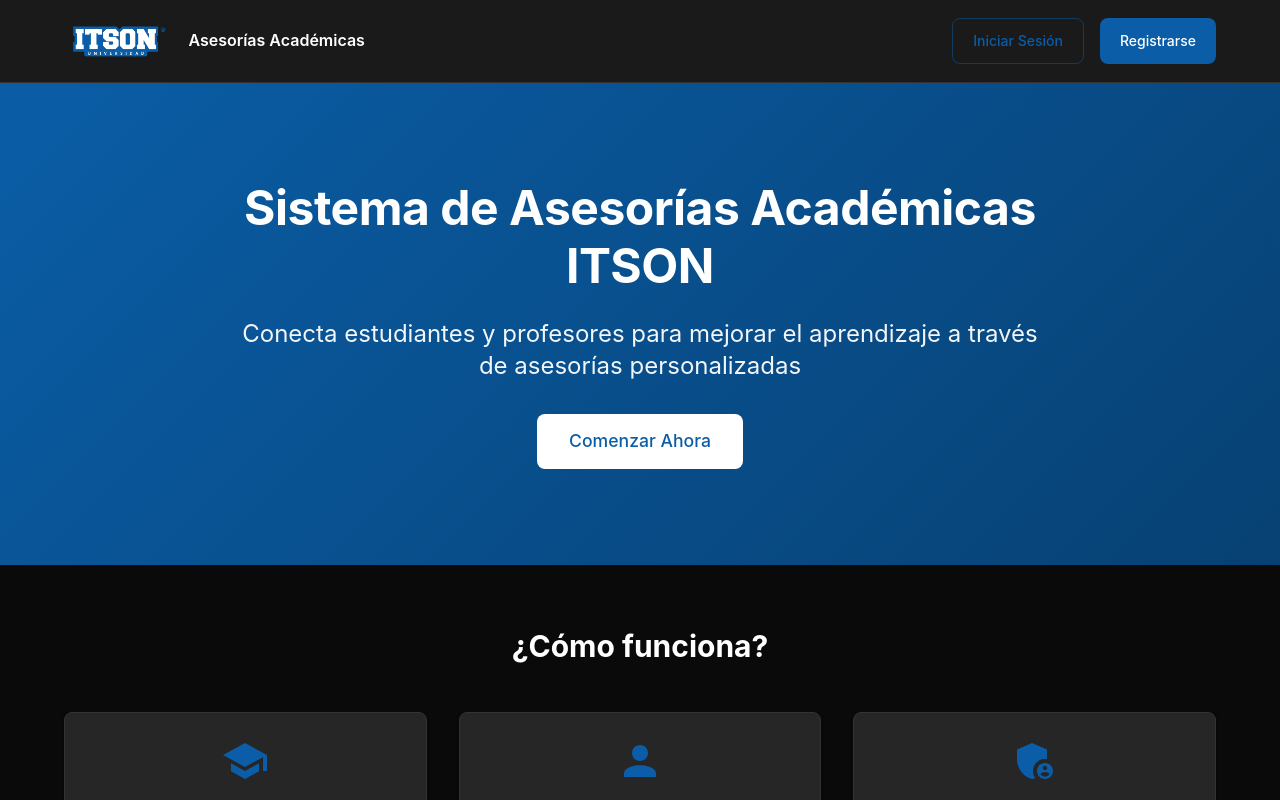
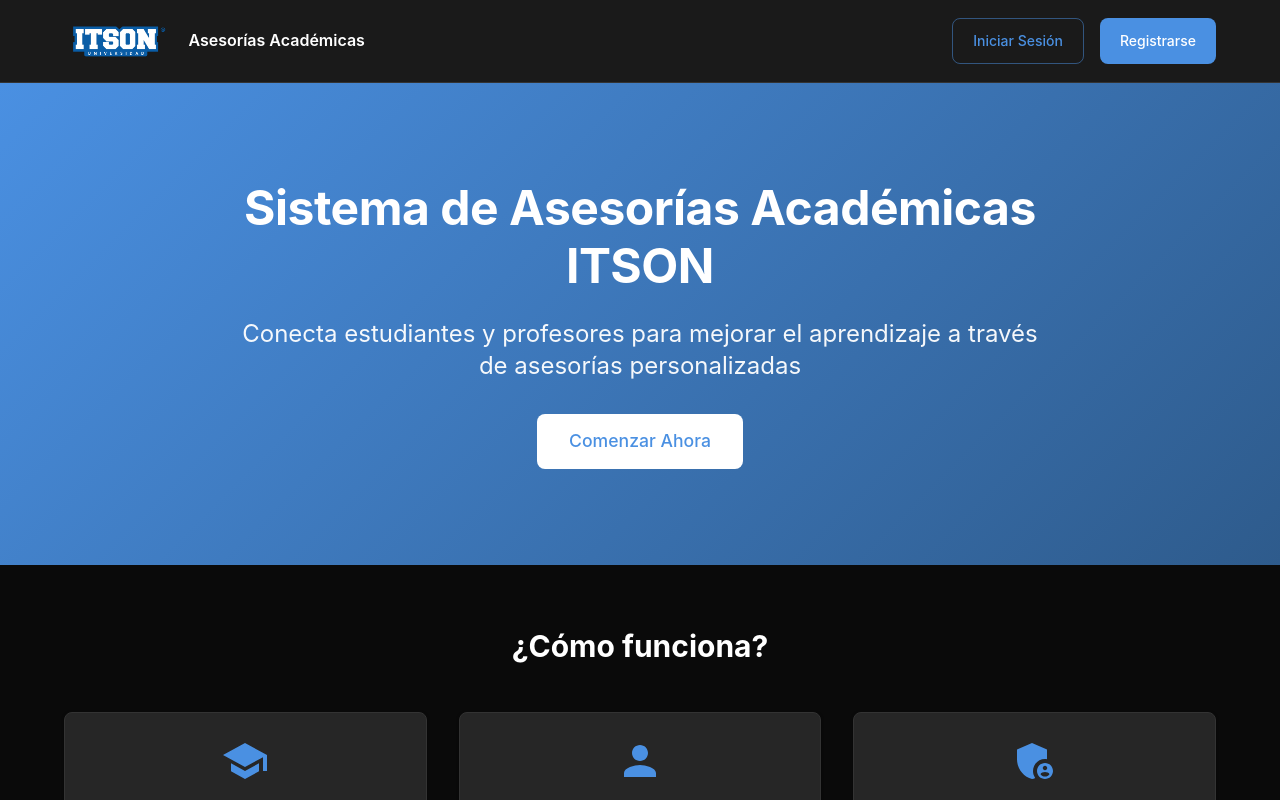
Before and after one commit to albertofelixrosas/school-advisories-front, a React (Vite) app: page / in a window 1280 px wide. Shown: the top 800 px of the page. Built offline with nearby package versions, Linux system fonts and the light colour scheme; no server answers.

Commit message:
feat: Update theme colors for dark mode and add specific styles for time input fields

```diff
--- a/src/theme/index.ts
+++ b/src/theme/index.ts
@@ -4,9 +4,9 @@
   palette: {
     mode,
     primary: {
-      main: "#0A5DA6",
-      light: "#3D7FBF",
-      dark: "#074173",
+      main: mode === "dark" ? "#4A90E2" : "#0A5DA6", // Azul más claro para modo oscuro
+      light: mode === "dark" ? "#7BB3F0" : "#3D7FBF",
+      dark: mode === "dark" ? "#2E5B8C" : "#074173",
       contrastText: "#ffffff",
     },
     secondary: {
@@ -108,6 +108,25 @@
         },
       },
     },
+    MuiTextField: {
+      styleOverrides: {
+        root: {
+          // Estilos específicos para inputs de tiempo en tema oscuro
+          '& input[type="time"]': mode === "dark" ? {
+            "&::-webkit-calendar-picker-indicator": {
+              filter: "invert(1)",
+              cursor: "pointer",
+            },
+            "&::-webkit-inner-spin-button": {
+              display: "none",
+            },
+            "&::-webkit-outer-spin-button": {
+              display: "none",
+            },
+          } : {},
+        },
+      },
+    },
   },
 })
 
```
